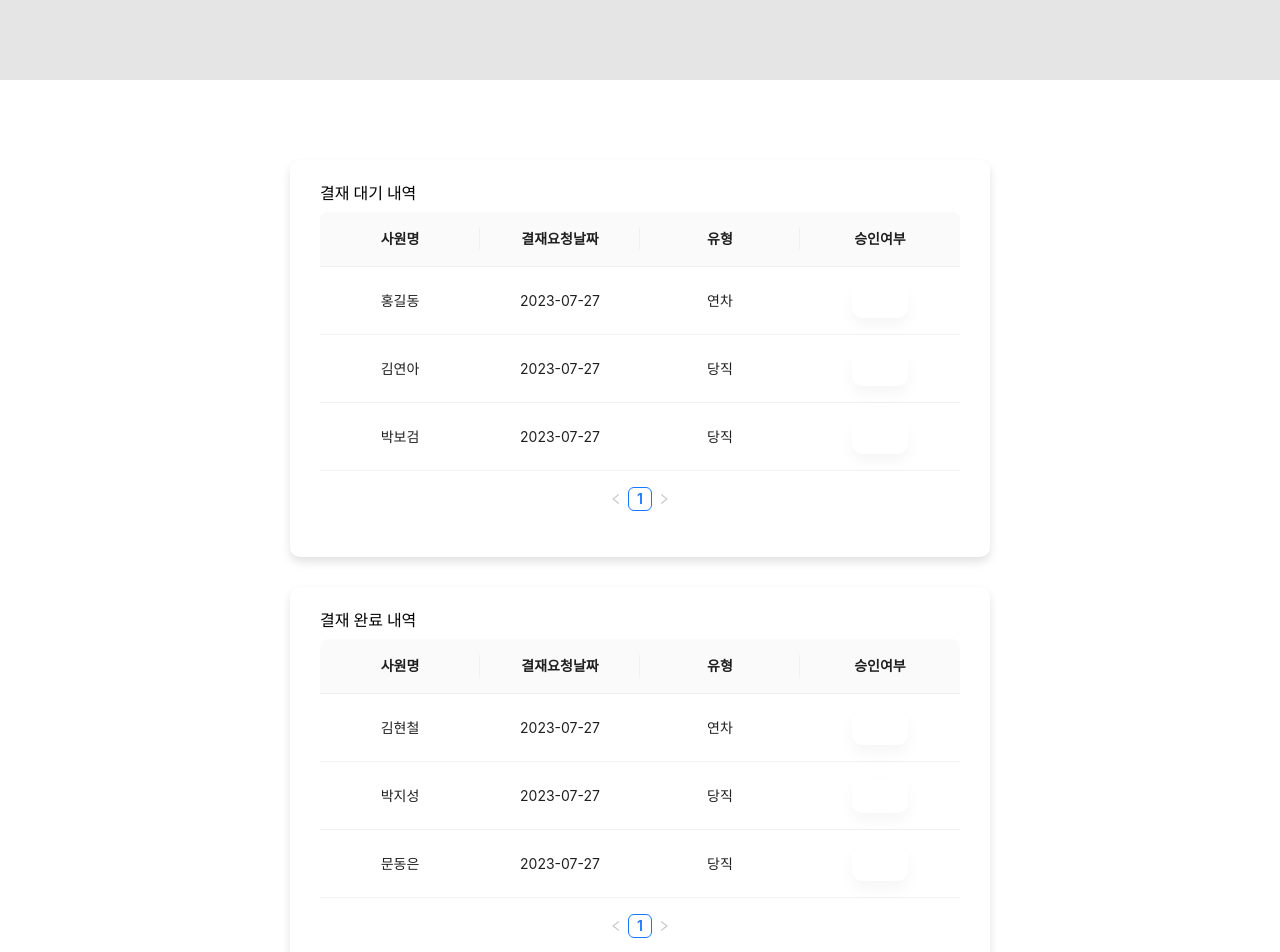
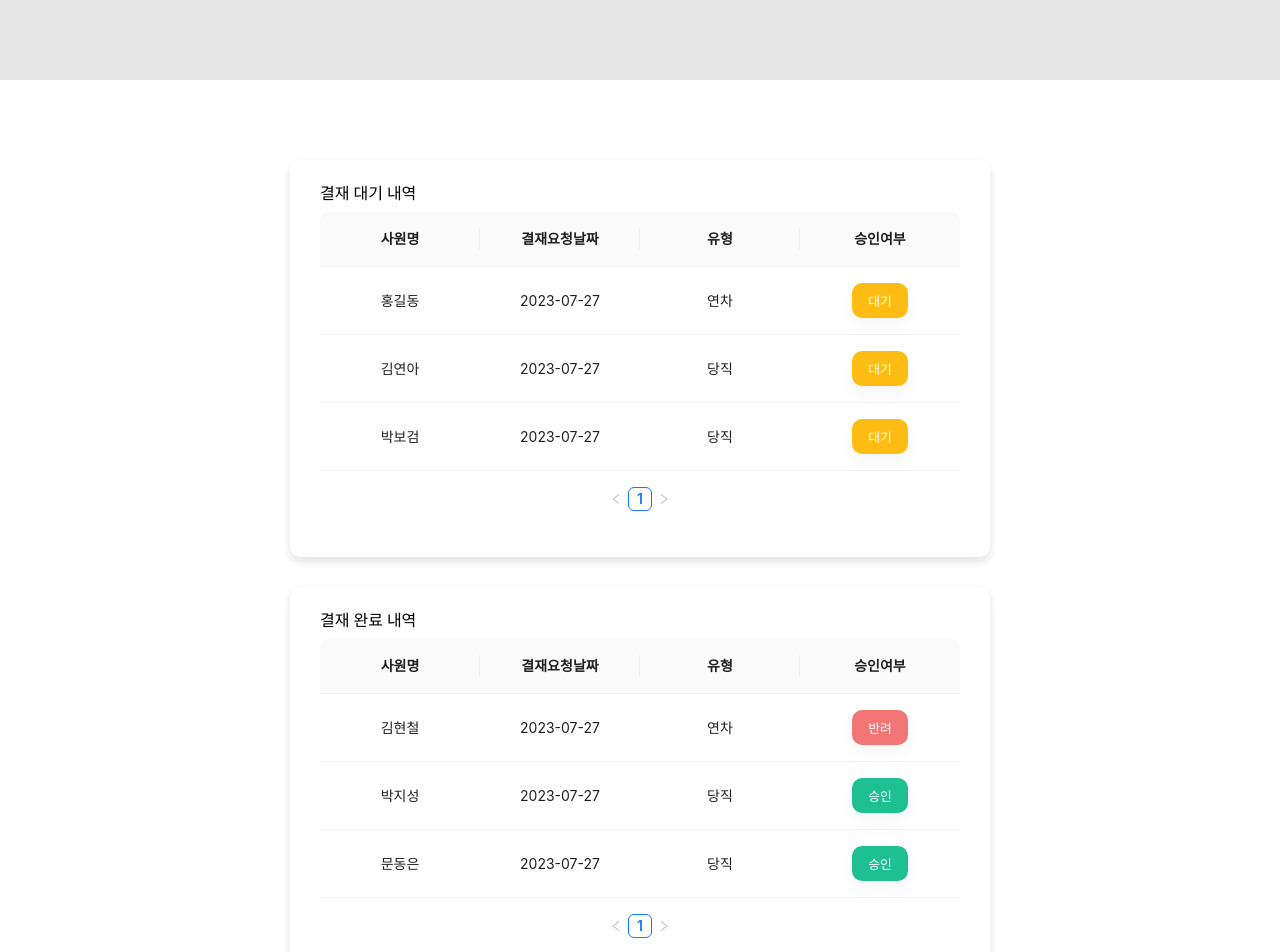
Before and after one commit to FAST-MINI-TEAM1/client, a Next.js app: page /admin in a window 1280 px wide. Shown: the top 952 px of the page. Built offline with nearby package versions, Linux system fonts and the light colour scheme.

Commit message:
refactor: :hammer: 버튼 속성명 수정

```diff
--- a/components/admin/ApprovalModal.tsx
+++ b/components/admin/ApprovalModal.tsx
@@ -41,10 +41,10 @@ function ApprovalModal({ open, setOpen, details }) {
       </div>
       {details.status == "대기" && (
         <div className="btnBox">
-          <Button denyButton="true" onClick={() => console.log("반려")}>
+          <Button deny="true" onClick={() => console.log("반려")}>
             반려
           </Button>
-          <Button acceptButton="true" onClick={() => console.log("승인")}>
+          <Button accept="true" onClick={() => console.log("승인")}>
             승인
           </Button>
         </div>
--- a/components/common/DataTabel.tsx
+++ b/components/common/DataTabel.tsx
@@ -56,25 +56,19 @@ function DataTabel({ tableTitle, dataSource, type }) {
       render: (_, data) => {
         if (data.status === "대기") {
           return (
-            <Button
-              pendingButton="true"
-              onClick={() => adminOnClickHandler(data)}
-            >
+            <Button pending="true" onClick={() => adminOnClickHandler(data)}>
               {data?.status}
             </Button>
           );
         } else if (data.status === "승인") {
           return (
-            <Button
-              acceptButton="true"
-              onClick={() => adminOnClickHandler(data)}
-            >
+            <Button accept="true" onClick={() => adminOnClickHandler(data)}>
               {data?.status}
             </Button>
           );
         } else {
           return (
-            <Button denyButton="true" onClick={() => adminOnClickHandler(data)}>
+            <Button deny="true" onClick={() => adminOnClickHandler(data)}>
               {data?.status}
             </Button>
           );
```
